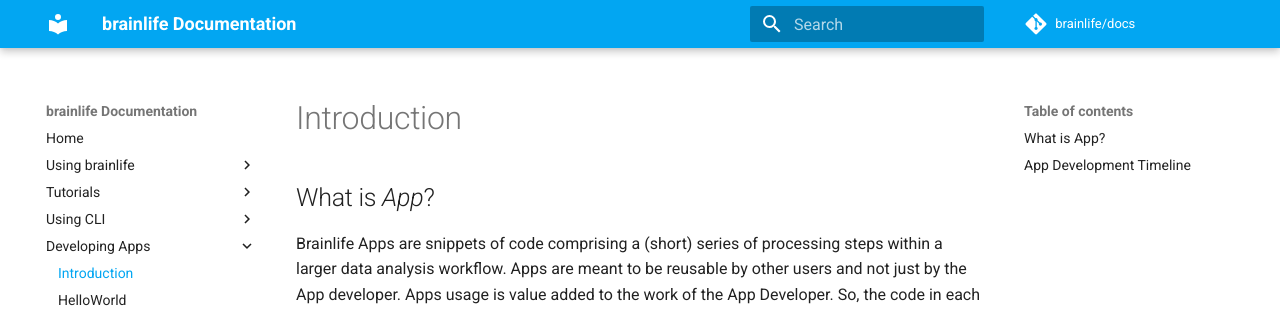
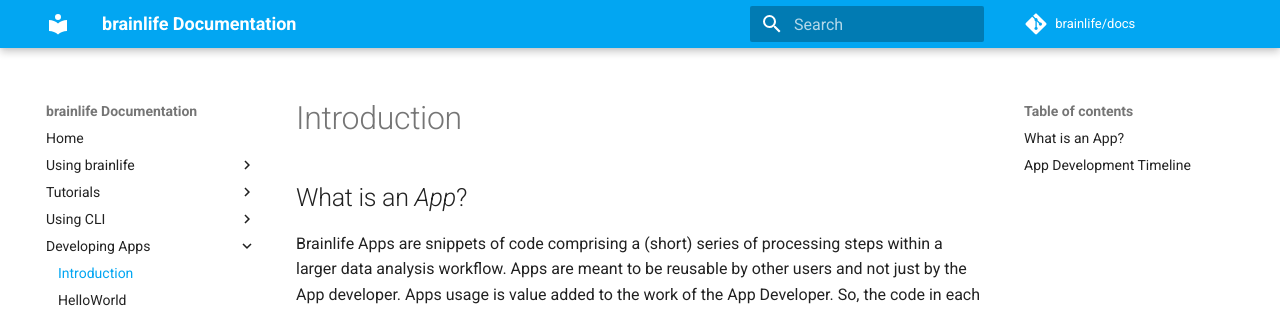
Before and after one commit to brainlife/docs, an MkDocs documentation site: the page built from docs/apps/introduction.md, in a window 1280 px wide and 900 px high. Shown: the top 311 px of the window. Built offline with MkDocs 1.6.1 and Material for MkDocs 9.7.7, drawn with Linux system fonts in a browser that asks for light colours; comment, search, counter and statistics services are not loaded.

```diff
--- a/docs/apps/introduction.md
+++ b/docs/apps/introduction.md
@@ -1,6 +1,6 @@
 # Introduction
 
-## What is *App*?
+## What is an *App*?
 
 Brainlife Apps are snippets of code comprising a (short) series of processing steps within a larger data analysis workflow. Apps are meant to be reusable by other users and not just by the App developer. Apps usage is value added to the work of the App Developer. So, the code in each App should use general tools and clarity in code writing so to make the App understandable by other users.
 
```
